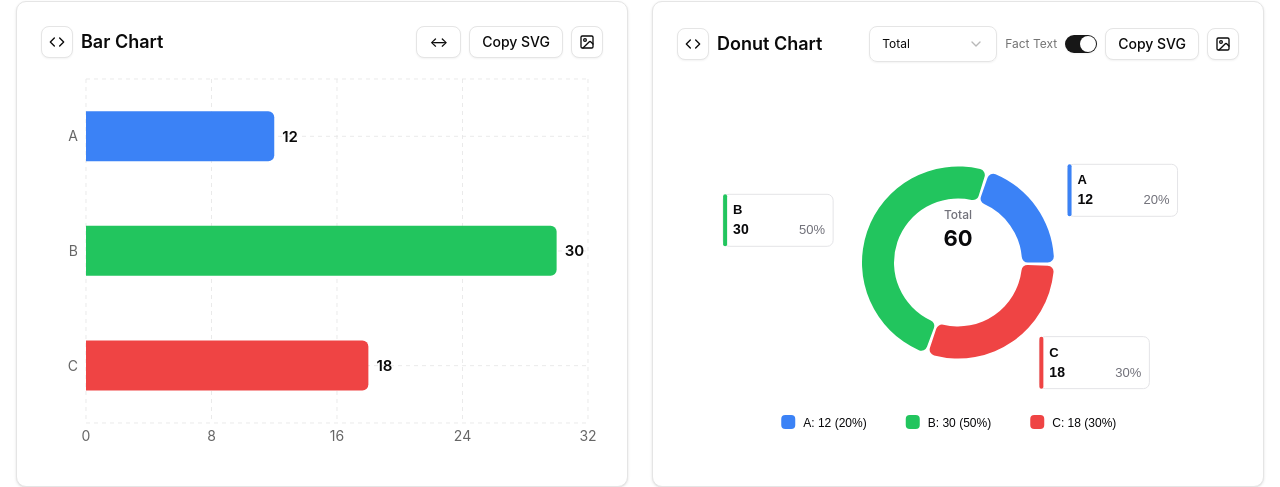
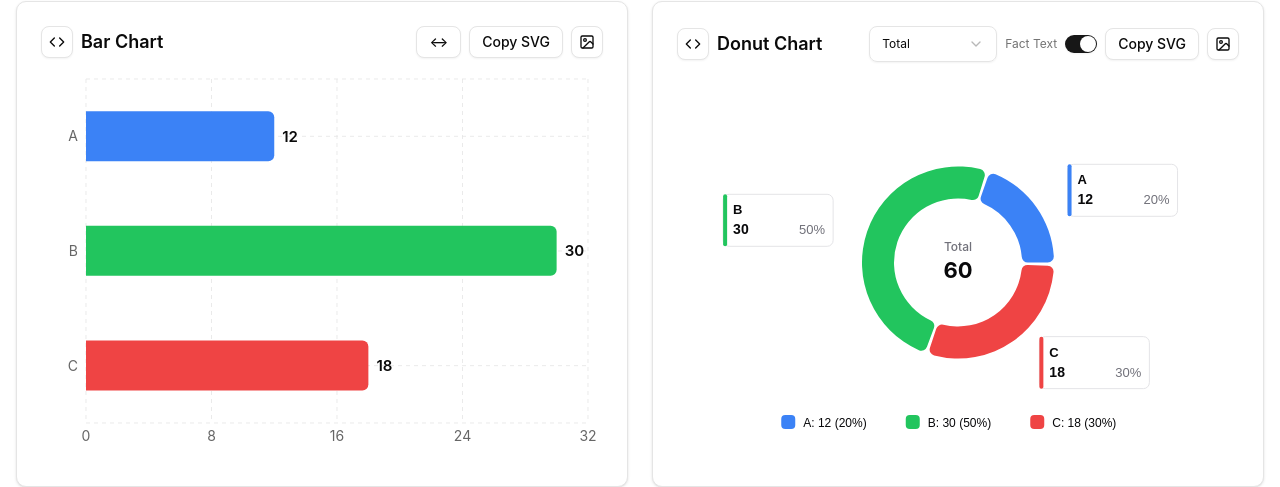
Before and after one commit to s1n-c0s/FastChart, a React (Vite) app: page / in a window 1280 px wide. Shown: the part 95-582 px from the top of the page. Built offline with nearby package versions, Linux system fonts and the light colour scheme.

Commit message:
Fix FactTextOverlay overlapping the pie chart by using relative wrapper container and reposition tooltip

```diff
--- a/src/components/ChartCard.tsx
+++ b/src/components/ChartCard.tsx
@@ -132,8 +132,8 @@ export function ChartCard({
         onClick={handleChartClick}
       >
         {showTooltip && (
-          <div data-hide-on-copy="true" className="absolute inset-0 z-10 flex items-center justify-center pointer-events-none">
-            <div className="bg-black/50 text-white px-3 py-1 rounded-md text-xs font-medium">
+          <div data-hide-on-copy="true" className="absolute bottom-4 right-4 z-10 pointer-events-none">
+            <div className="bg-black/70 text-white px-3 py-1 rounded-md text-xs font-medium shadow-sm backdrop-blur-sm">
               Click to fullscreen
             </div>
           </div>
--- a/src/components/charts/pie-chart.tsx
+++ b/src/components/charts/pie-chart.tsx
@@ -489,7 +489,7 @@ export const PieChart = React.memo(function PieChart({ data, total, containerRef
 
   return (
       <div ref={setRefs} className="flex h-full w-full items-center justify-center flex-col">
-        <div className="flex-shrink-0 w-full" style={{ height: size }}>
+        <div className="relative flex-shrink-0 w-full" style={{ height: size }}>
           <ResponsiveContainer width="100%" height="100%">
             <RechartsPieChart style={{ overflow: 'visible' }}>
               <Tooltip content={<CustomTooltip />} />
```
